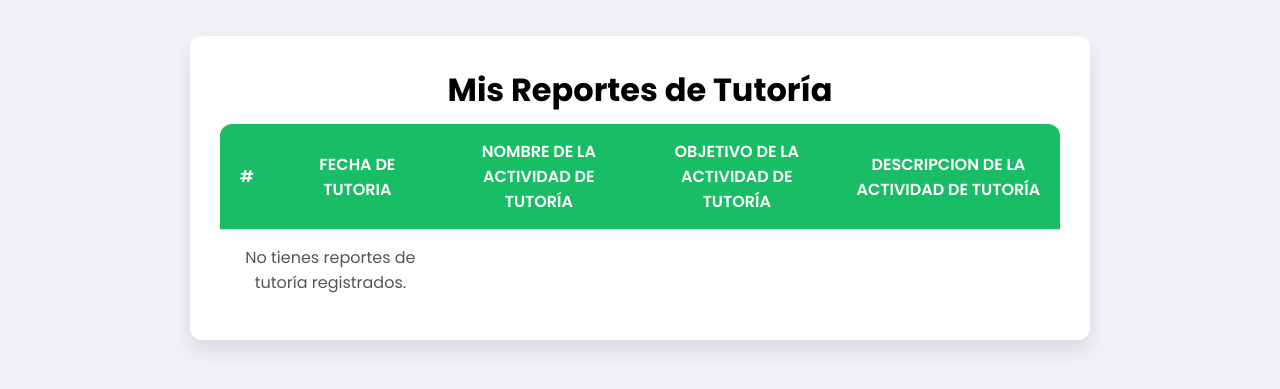
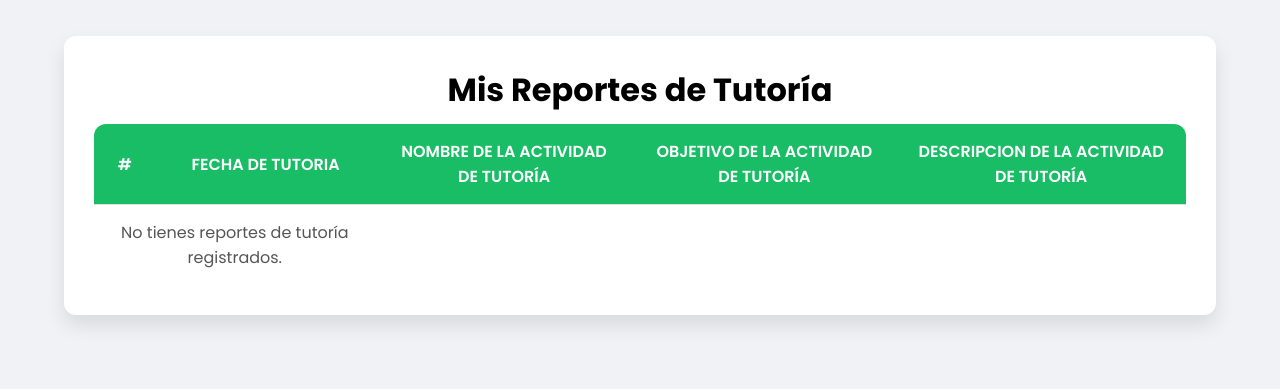
Before and after one commit to ifranco07/tutorias2, a Django app: template siiuttlax/templates/reporte_tutorias/mis_reportes.html in a window 1280 px wide. Shown: the part 64-453 px from the top of the page. Run offline with Django 3.2, Linux system fonts and the light colour scheme; the template is opened without the code that fills it, so the values that code supplies are empty; some web fonts are replaced.

Commit message:
Styles of mis_reportes

```diff
--- a/siiuttlax/static/css/mis_reportes.css
+++ b/siiuttlax/static/css/mis_reportes.css
@@ -148,7 +148,6 @@ body {
 
 .container {
     width: 90%;
-    max-width: 900px;
     background-color: #ffffff;
     padding: 30px;
     box-shadow: 0 10px 20px rgba(0, 0, 0, 0.1);
```
